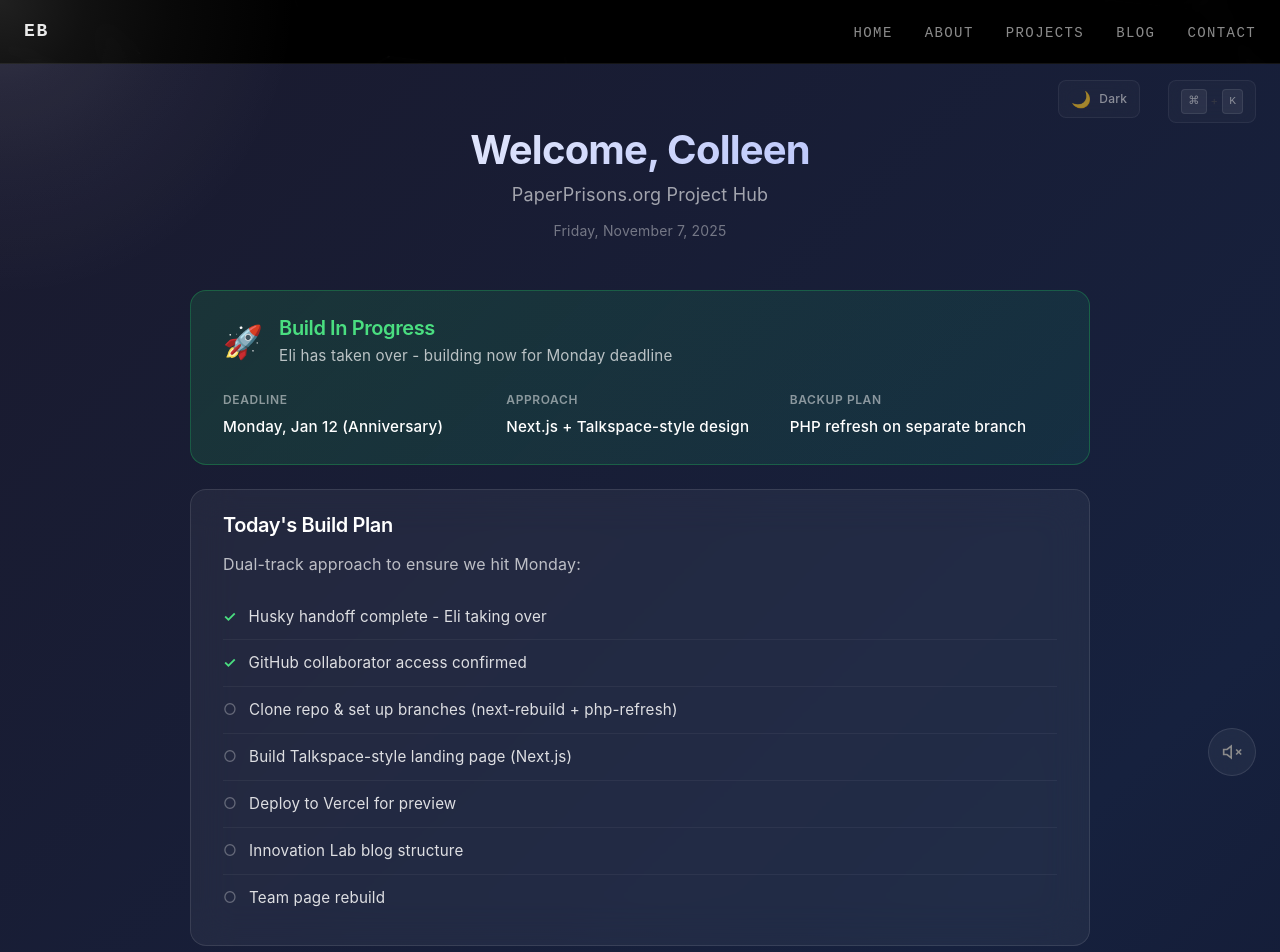
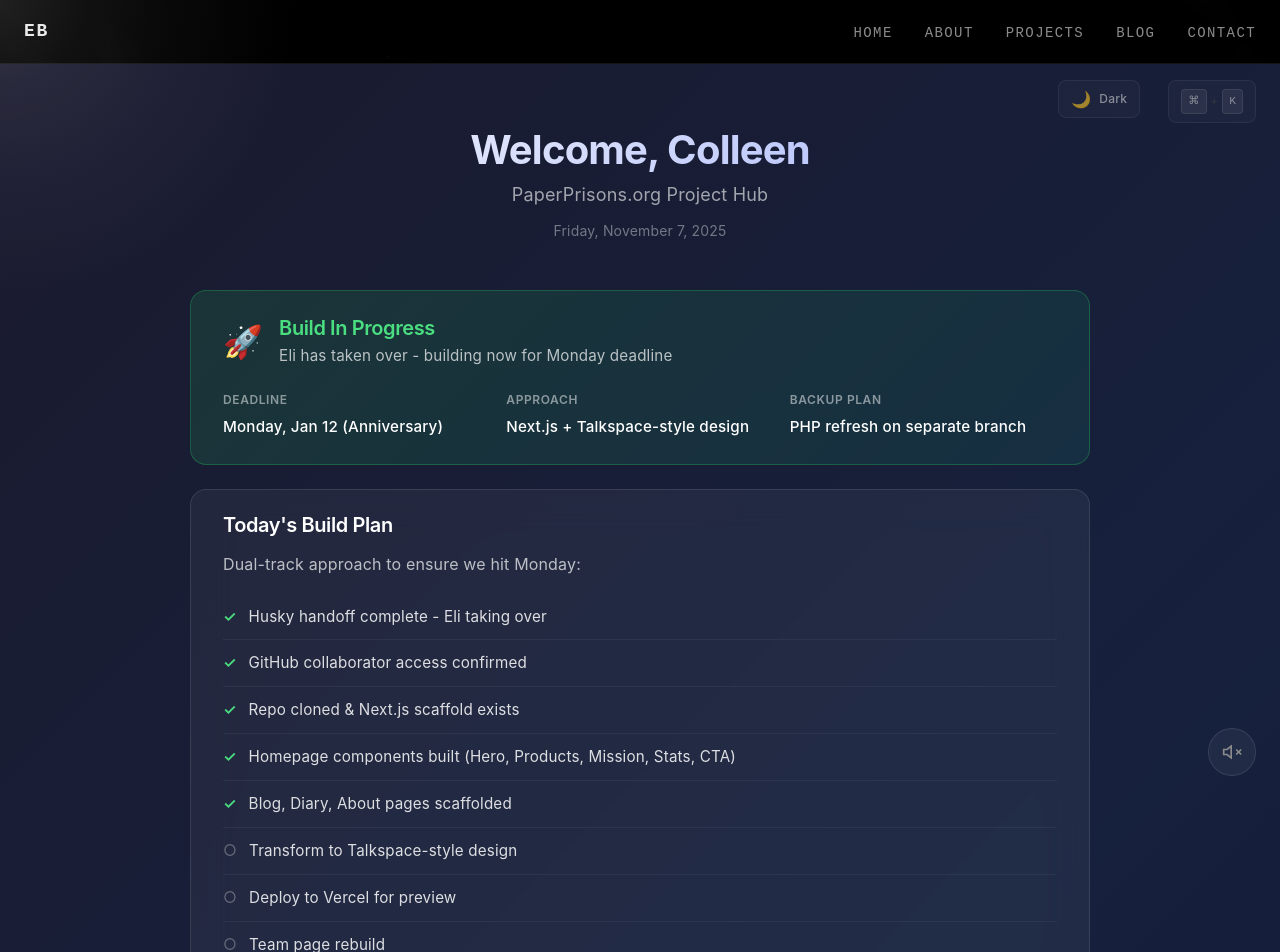
Before and after one commit to Ai-Eli-ML/elijahbrown.info, a Next.js app: page /colleen in a window 1280 px wide. Shown: the top 952 px of the page. Built offline with nearby package versions, Linux system fonts and the light colour scheme.

Commit message:
chore: Update progress - scaffold complete

```diff
--- a/src/app/colleen/page.tsx
+++ b/src/app/colleen/page.tsx
@@ -64,12 +64,20 @@ export default function ColleenPage() {
                 GitHub collaborator access confirmed
               </li>
               <li className={styles.taskItem}>
-                <span className={styles.taskPending}>○</span>
-                Clone repo & set up branches (next-rebuild + php-refresh)
+                <span className={styles.taskCheck}>✓</span>
+                Repo cloned & Next.js scaffold exists
+              </li>
+              <li className={styles.taskItem}>
+                <span className={styles.taskCheck}>✓</span>
+                Homepage components built (Hero, Products, Mission, Stats, CTA)
+              </li>
+              <li className={styles.taskItem}>
+                <span className={styles.taskCheck}>✓</span>
+                Blog, Diary, About pages scaffolded
               </li>
               <li className={styles.taskItem}>
                 <span className={styles.taskPending}>○</span>
-                Build Talkspace-style landing page (Next.js)
+                Transform to Talkspace-style design
               </li>
               <li className={styles.taskItem}>
                 <span className={styles.taskPending}>○</span>
@@ -77,11 +85,11 @@ export default function ColleenPage() {
               </li>
               <li className={styles.taskItem}>
                 <span className={styles.taskPending}>○</span>
-                Innovation Lab blog structure
+                Team page rebuild
               </li>
               <li className={styles.taskItem}>
                 <span className={styles.taskPending}>○</span>
-                Team page rebuild
+                Innovation Lab blog structure
               </li>
             </ul>
           </div>
```
